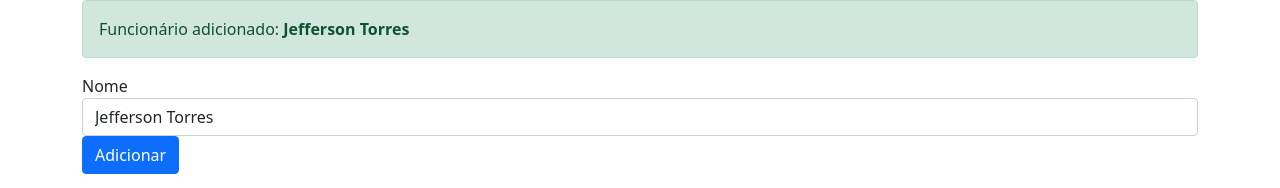
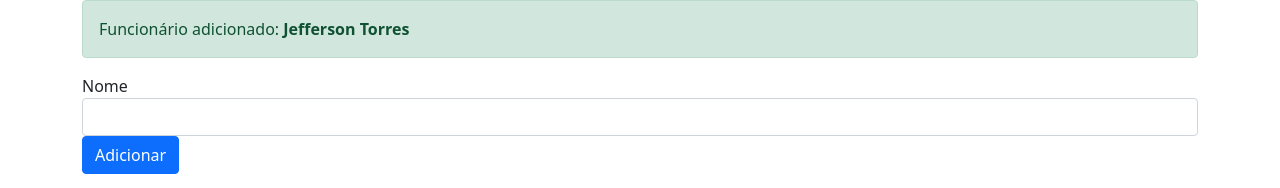
Before and after one commit to jefferson-torres/meuprojeto, an Angular app: page / in a window 1280 px wide. Shown: the top 188 px of the page. Built offline with nearby package versions, Linux system fonts and the light colour scheme.

Commit message:
9.8. Usando variável de referência

```diff
--- a/src/app/app.component.html
+++ b/src/app/app.component.html
@@ -4,7 +4,7 @@
     </div>
     <div class="form-group">
         <label>Nome</label>
-        <input type="text" class="form-control" (input)="alterarNome($event)" value="{{nome}}">
+        <input type="text" class="form-control" #nomeInput>
     </div>
-    <button type="submit" class="btn btn-primary" (click)="adicionar()">Adicionar</button>
+    <button type="submit" class="btn btn-primary" (click)="adicionar(nomeInput.value)">Adicionar</button>
 </div>
--- a/src/app/app.component.ts
+++ b/src/app/app.component.ts
@@ -8,17 +8,8 @@ import { Component } from '@angular/core';
 export class AppComponent {
   nome = 'Jefferson Torres';
 
-  adicionar(){
-    console.log(`Adicionando ${this.nome}`);
-
-    const numero = Math.round(Math.random() * 100);
-
-    this.nome = `João ${numero}`;
-  }
-
-  alterarNome(event : any){
-    //console.log(event);
-    this.nome = event.target.value;
+  adicionar(nome: string) {
+    this.nome = nome;
   }
 
 }
```
